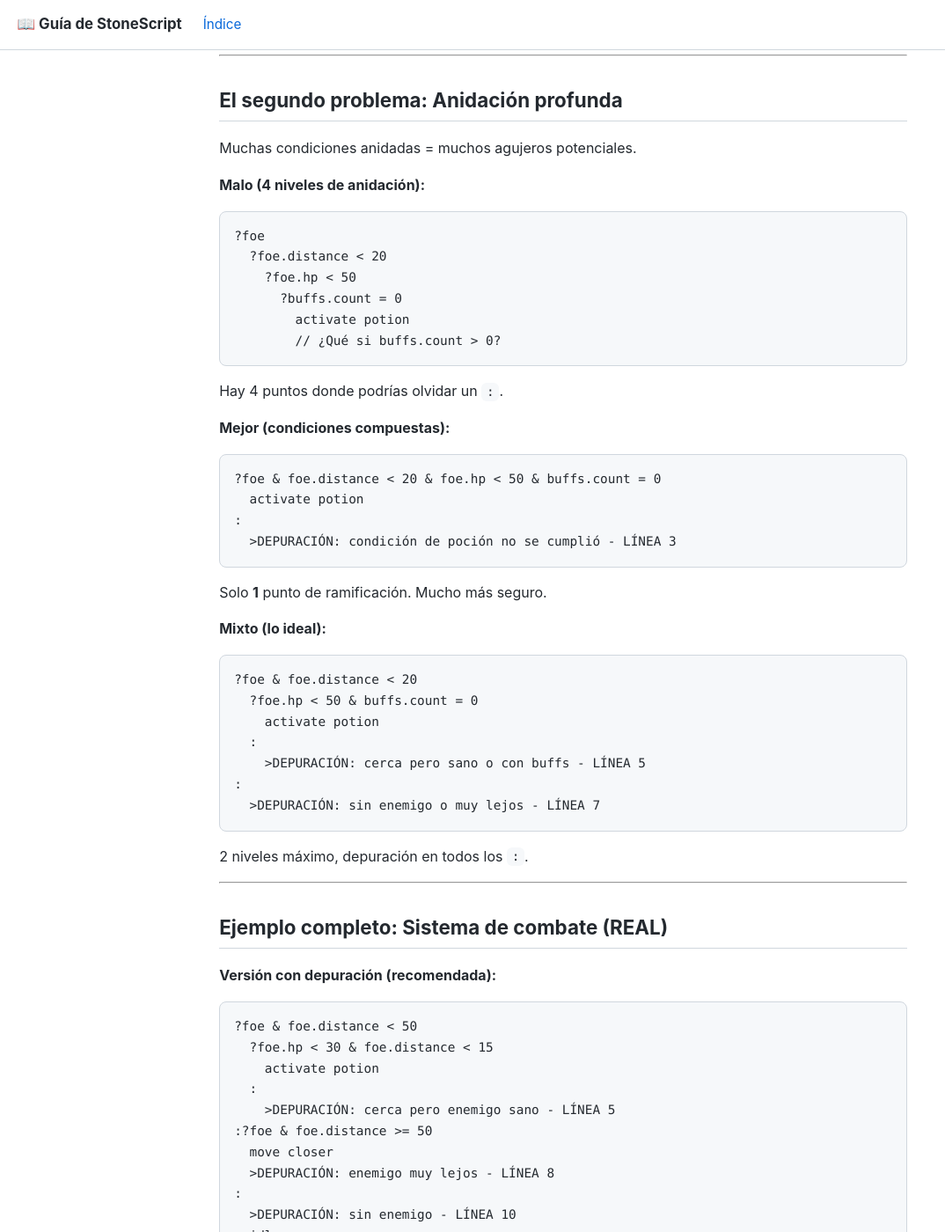
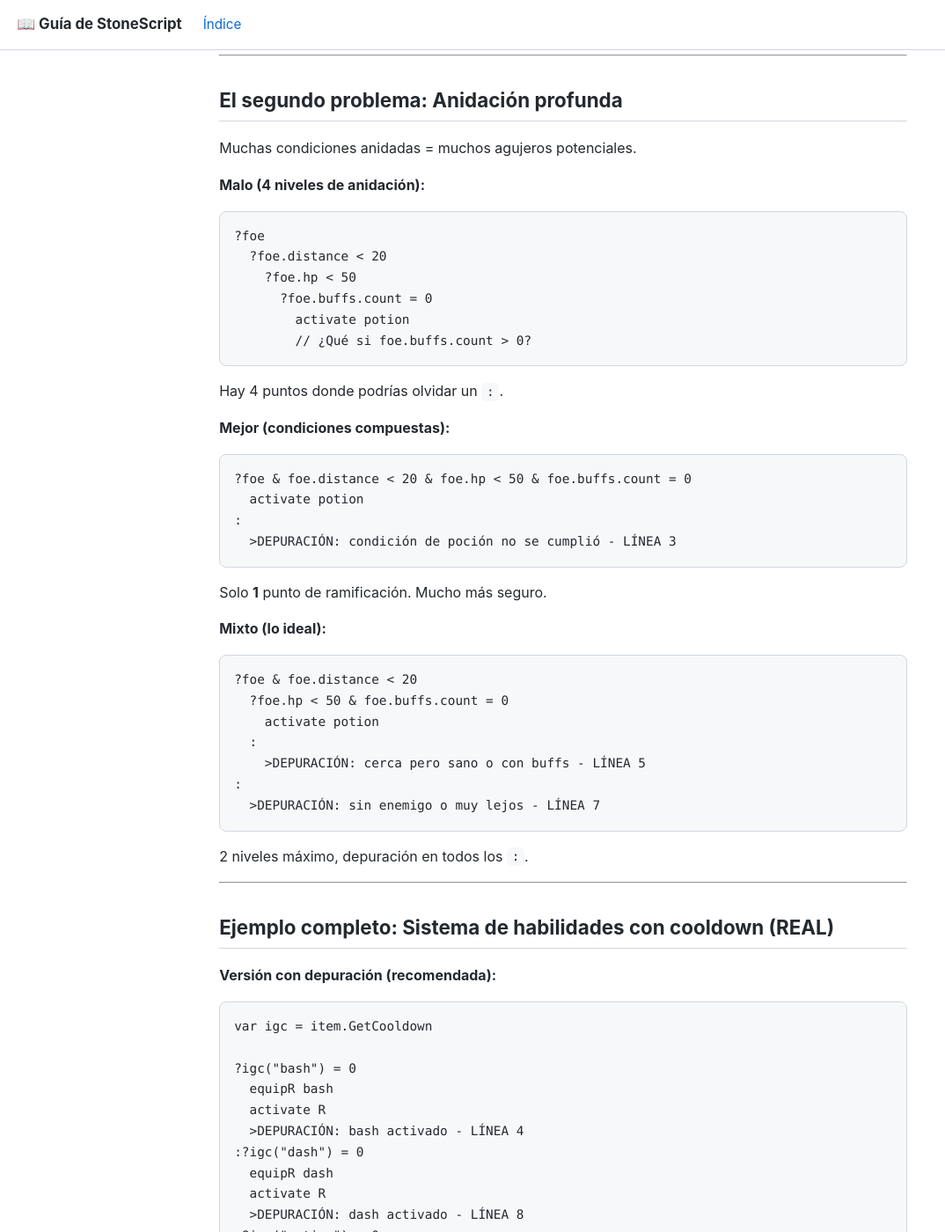
Before and after one commit to holaadios-23/Stonescript-Guia, a Jekyll site: the page built from docs/15-agujeros-logicos.md, in a window 1280 px wide and 1400 px high, scrolled down 2794 px. Shown: the whole window at 88% size, without its empty margins (0-1074 px from the left). Built offline with Jekyll 4.4.1, drawn with Linux system fonts in a browser that asks for light colours; our own code applies the rules of GitHub Pages for plain Markdown files; some of the changed text lies outside the part shown.

Commit message:
Mejorar capítulo 15: Usar ejemplos REALES con igc (item.GetCooldown) en lugar de move closer/idle

````diff
--- a/docs/15-agujeros-logicos.md
+++ b/docs/15-agujeros-logicos.md
@@ -30,32 +30,32 @@ Es como darle instrucciones confusas a alguien: la persona entiende perfectament
 **El peor caso:**
 
 ```
-?distancia.enemigo < 15
-:?distancia.enemigo < 20
-  ?vidaEnemigo < 50
-    atacar
-    // ¡AGUJERO! Si vidaEnemigo >= 50, ¿qué pasa?
-:?distancia.enemigo < 50
+?foe & foe.distance < 15
+:?foe & foe.distance < 20
+  ?foe.hp < 50
+    activate potion
+    // ¡AGUJERO! Si foe.hp >= 50, ¿qué pasa?
+:?foe & foe.distance < 50
 :
   acción por defecto
 ```
 
-Si `distancia.enemigo` está entre 15 y 20, pero `vidaEnemigo >= 50`, el script **no entra al `:` final**. Tu personaje hace nada (agujero).
+Si `foe.distance` está entre 15 y 20, pero `foe.hp >= 50`, el script **no entra al `:` final**. Tu personaje hace nada (agujero).
 
 **Correcto:**
 
 ```
-?distancia.enemigo < 15
-:?distancia.enemigo < 20
-  ?vidaEnemigo < 50
-    atacar
+?foe & foe.distance < 15
+:?foe & foe.distance < 20
+  ?foe.hp < 50
+    activate potion
   :
     >DEPURACIÓN: enemigo a 15-20 pero sano - LÍNEA 5
-:?distancia.enemigo < 50
-  acercarse
+:?foe & foe.distance < 50
+  equipR bash
 :
-  >DEPURACIÓN: enemigo muy lejos - LÍNEA 9
-  movimiento aleatorio
+  >DEPURACIÓN: sin enemigo o muy lejos - LÍNEA 9
+  loadout 1
 ```
 
 Ahora si ves "enemigo a 15-20 pero sano", sabes exactamente dónde está el problema.
@@ -69,15 +69,15 @@ Ahora si ves "enemigo a 15-20 pero sano", sabes exactamente dónde está el prob
 Marca dónde empiezan y terminan:
 
 ```
-?foe.distance < 10        // ← cadena 1 empieza
-  ?foe.hp < 50            // ← cadena 2 empieza (anidada)
+?foe & foe.distance < 10        // ← cadena 1 empieza
+  ?foe.hp < 50                  // ← cadena 2 empieza (anidada)
     activate potion
   :
     defend
-:?foe.distance < 20       // ← cadena 1 continúa
-  move closer
-:                         // ← cadena 1 termina
-  >DEPURACIÓN: enemigo muy lejos - LÍNEA 9
+:?foe & foe.distance < 20       // ← cadena 1 continúa
+  equipR bash
+:                               // ← cadena 1 termina
+  >DEPURACIÓN: sin enemigo o muy lejos - LÍNEA 9
 ```
 
 ### 2. Asegúrate de que CADA cadena termine con `:`
@@ -162,30 +162,36 @@ Solo **1** punto de ramificación. Mucho más seguro.
 
 ---
 
-## Ejemplo completo: Sistema de combate (REAL)
+## Ejemplo completo: Sistema de habilidades con cooldown (REAL)
 
 **Versión con depuración (recomendada):**
 
 ```
-?foe & foe.distance < 50
-  ?foe.hp < 30 & foe.distance < 15
-    activate potion
-  :
-    >DEPURACIÓN: cerca pero enemigo sano - LÍNEA 5
-:?foe & foe.distance >= 50
-  move closer
-  >DEPURACIÓN: enemigo muy lejos - LÍNEA 8
+var igc = item.GetCooldown
+
+?igc("bash") = 0
+  equipR bash
+  activate R
+  >DEPURACIÓN: bash activado - LÍNEA 4
+:?igc("dash") = 0
+  equipR dash
+  activate R
+  >DEPURACIÓN: dash activado - LÍNEA 8
+:?igc("potion") = 0
+  activate potion
+  >DEPURACIÓN: potion activado - LÍNEA 11
 :
-  >DEPURACIÓN: sin enemigo - LÍNEA 10
-  idle
+  >DEPURACIÓN: todas las habilidades en cooldown - LÍNEA 13
+  equipR shield
 ```
 
 **¿Qué pasa?**
 
-- Ves "cerca pero enemigo sano" → Hay enemigo cerca pero con buena vida
-- Ves "enemigo muy lejos" → Hay enemigo pero está lejano
-- Ves "sin enemigo" → No hay enemigos
-- **No ves nada** → Lógica correcta, ataque normal
+- Ves "bash activado" → bash está listo (cooldown = 0)
+- Ves "dash activado" → bash está en cooldown, pero dash está listo
+- Ves "potion activado" → bash y dash en cooldown, potion listo
+- Ves "todas las habilidades en cooldown" → Nada disponible
+- **No ves nada** → Lógica funcionando correctamente
 
 ---
 
@@ -278,7 +284,66 @@ O:
 
 ---
 
-### 5. Variables que no se reinician
+### 5. Olvidar que el cooldown devuelve números
+
+```
+var igc = item.GetCooldown
+
+?igc("bash")          // ¡AGUJERO! Esto siempre es true si > 0
+  equipR bash
+```
+
+`item.GetCooldown()` devuelve un **número** (frames restantes). Si es > 0, el cooldown aún activo. Si es 0, está listo.
+
+**Correcto:**
+
+```
+var igc = item.GetCooldown
+
+?igc("bash") = 0      // = 0 significa que está LISTO
+  equipR bash
+  activate R
+:
+  >DEPURACIÓN: bash en cooldown - LÍNEA 7
+```
+
+---
+
+### 6. Cadenas mal cerradas con cooldowns
+
+**El peor caso:**
+
+```
+var igc = item.GetCooldown
+
+?igc("bash") = 0
+  equipR bash
+:?igc("dash") = 0
+  equipR dash
+  // ¡AGUJERO! Si ambos en cooldown, ¿qué?
+```
+
+**Correcto:**
+
+```
+var igc = item.GetCooldown
+
+?igc("bash") = 0
+  equipR bash
+  activate R
+  >DEPURACIÓN: bash listo - LÍNEA 6
+:?igc("dash") = 0
+  equipR dash
+  activate R
+  >DEPURACIÓN: dash listo - LÍNEA 10
+:
+  >DEPURACIÓN: ambos en cooldown - LÍNEA 12
+  equipR shield
+```
+
+---
+
+### 7. Variables que no se reinician
 
 ```
 var hasUsedAbility = false
@@ -292,42 +357,6 @@ Sin reiniciar, se activa 30 veces por segundo.
 
 ---
 
-### 6. Cadenas mal cerradas con condiciones reales
-
-**El peor caso del juego:**
-
-```
-?loc = caves
-:?loc = deadwood
-  ?foe = bolesh
-    equipR hammer
-  // ¡AGUJERO! deadwood, no es bolesh, ¿qué?
-:?loc = halls
-:
-  loadout 1
-```
-
-**Correcto:**
-
-```
-?loc = caves
-  loadout 1
-  >DEPURACIÓN: en cuevas - LÍNEA 3
-:?loc = deadwood
-  ?foe = bolesh
-    equipR hammer
-  :
-    >DEPURACIÓN: deadwood pero no bolesh - LÍNEA 8
-:?loc = halls
-  equipL poison wand
-  >DEPURACIÓN: en halls - LÍNEA 11
-:
-  >DEPURACIÓN: otra ubicación - LÍNEA 13
-  loadout 1
-```
-
----
-
 ## Checklist: tu lógica está lista cuando...
 
 - [ ] CADA cadena `?` `:?` `:?` termina con `:`
@@ -348,6 +377,7 @@ Sin reiniciar, se activa 30 veces por segundo.
 | Condiciones anidadas profundas | Usa `&` y `\|` en una línea |
 | "Mi script hace cosas raras" | Ejecuta con depuración y busca dónde aparece |
 | "Algunas veces no hace nada" | Hay un agujero; cierra todas las cadenas con `:` |
+| "El cooldown nunca funciona" | Recuerda: `igc() = 0` es listo, `igc() > 0` es en cooldown |
 
 ---
 
````
Also changed, not shown: other parts of docs/15-agujeros-logicos.md (+5 -5 lines).
